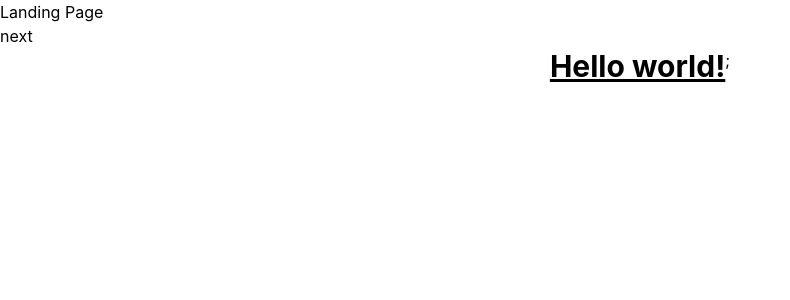
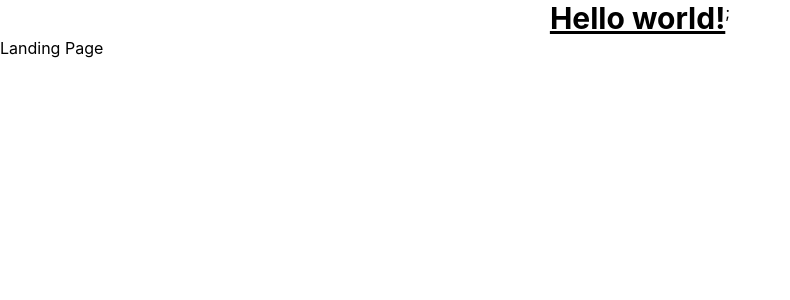
Before and after one commit to atlantabitdevs/park-lightning, a React (Create React App) app in the folder front-end/: page /admin in a window 1280 px wide. Shown: the top 300 px of the page, without its empty margins (0-790 px from the left). Built offline with nearby package versions, Linux system fonts and the light colour scheme.

Commit message:
fixed router

```diff
--- a/front-end/src/App.jsx
+++ b/front-end/src/App.jsx
@@ -5,13 +5,13 @@ import { Routes, Route } from "react-router-dom";;
 function App() {
     return (
         <>
+            <div className="flex justify-center">
+                <h1 className="text-3xl font-bold underline">Hello world!</h1>;
+            </div>
             <Routes>
                 <Route path="admin" element={<AdminLanding />} />
                 <Route path="/" element={<ParkingUserLanding />} />
             </Routes>
-            <div className="flex justify-center">
-                <h1 className="text-3xl font-bold underline">Hello world!</h1>;
-            </div>
         </>
     );
 }
--- a/front-end/src/components/AdminLanding.js
+++ b/front-end/src/components/AdminLanding.js
@@ -5,7 +5,7 @@ const AdminLanding = () => {
   return (
     <div >
       <p>Landing Page</p>
-      <Link to="nextPage">next</Link>
+      {/* <Link to="nextPage">next</Link> */}
     </div>
   )
 }
--- a/front-end/src/components/index.js
+++ b/front-end/src/components/index.js
@@ -1,6 +1,6 @@
 import AdminLanding from "./AdminLanding";
-import Landing from "./Landing";
+import ParkingUserLanding from "./ParkingUserLanding";
 export {
   AdminLanding,
-  Landing
+  ParkingUserLanding,
 }
```
